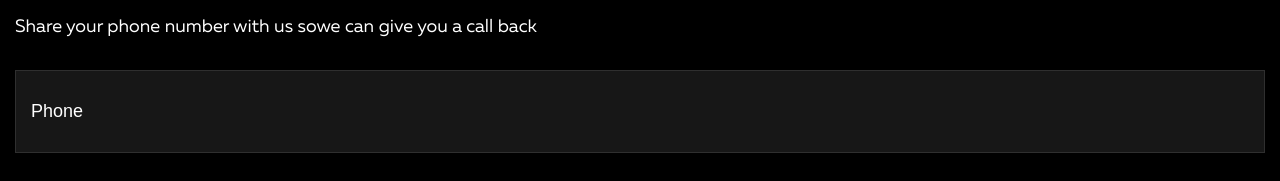
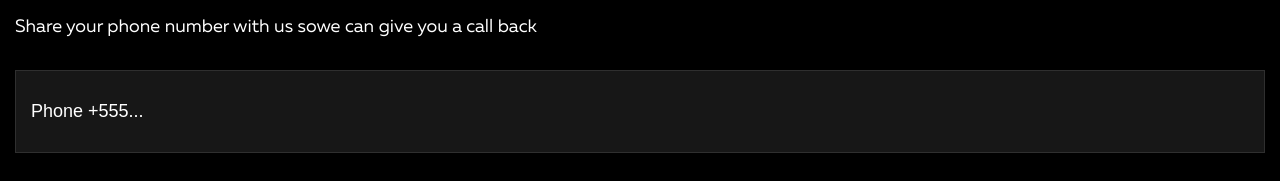
Before and after one commit to vitalij99/lemonCar, a Next.js app: page /contact in a window 1280 px wide. Shown: the part 246-427 px from the top of the page. Built offline with nearby package versions, Linux system fonts and the light colour scheme.

Commit message:
update placeholder

```diff
--- a/app/_componets/ContactForm/ContactForm.js
+++ b/app/_componets/ContactForm/ContactForm.js
@@ -28,7 +28,7 @@ const ContactForm = ({ carForm }) => {
   return (
     <form className={style.form} onSubmit={onSubmit}>
       <input
-        placeholder="Phone"
+        placeholder="Phone +555..."
         type="tel"
         name="phone"
         pattern="^\+\d+$"
```
